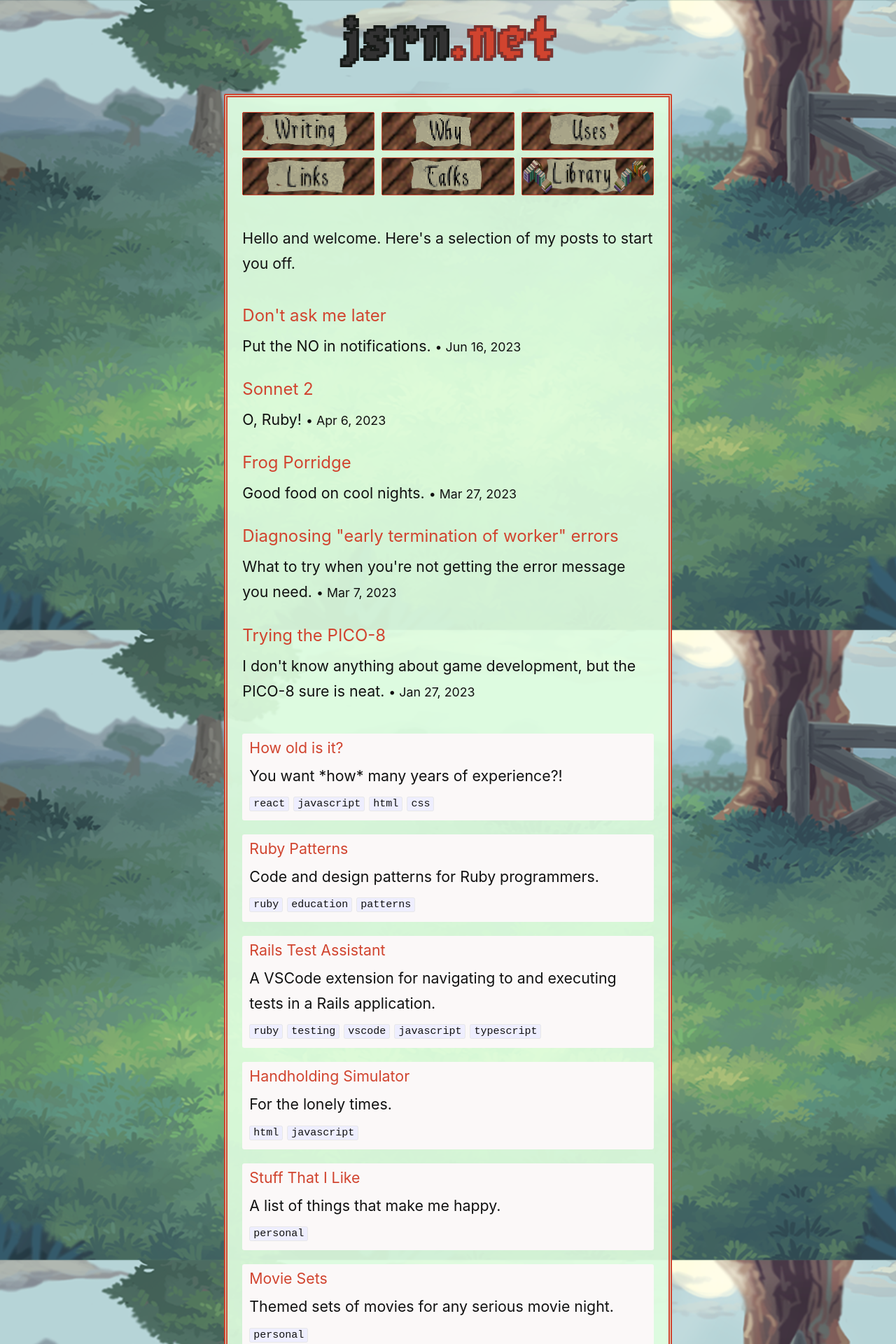
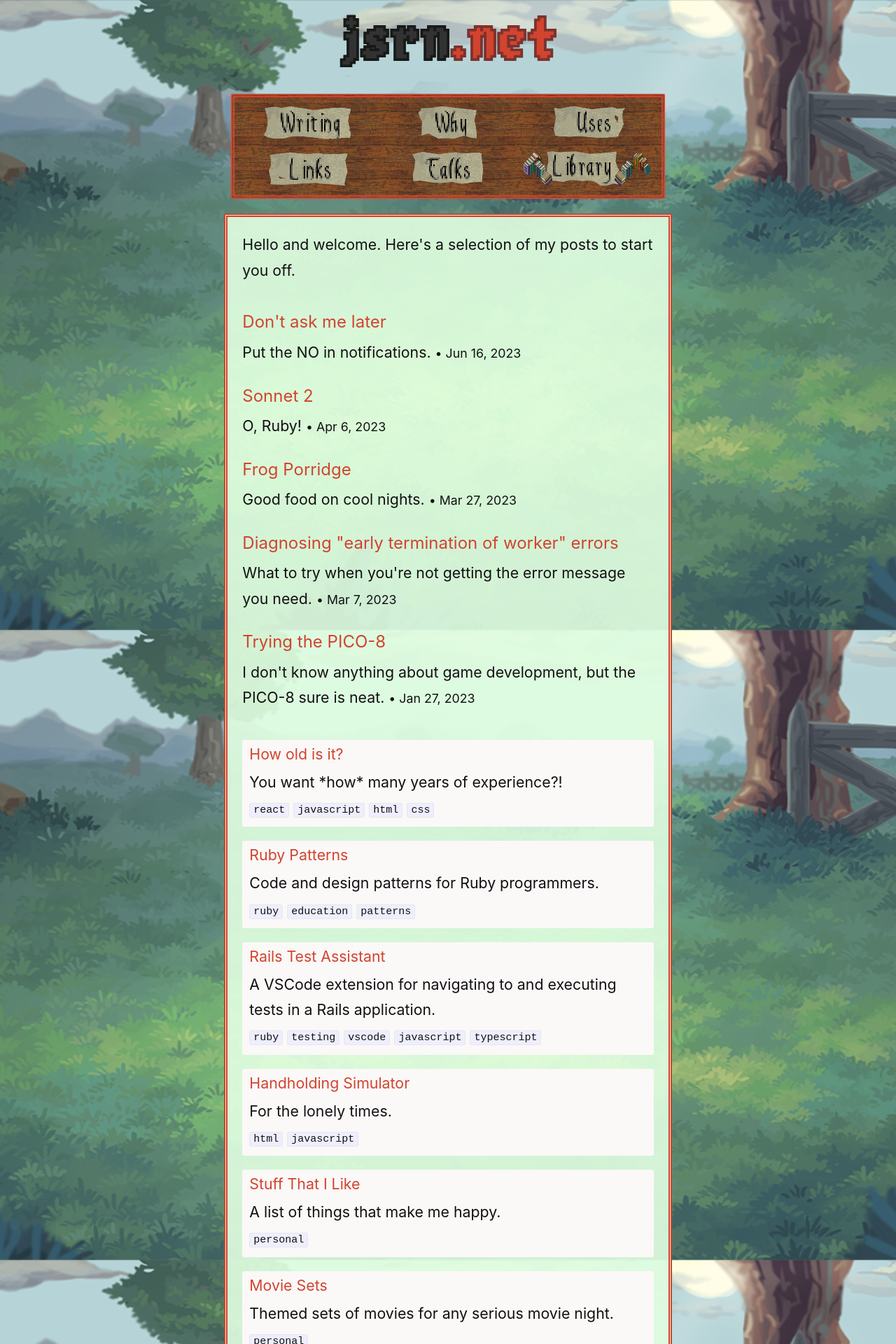
Before and after one commit to jsrn/jsrn.github.io, a Jekyll site: the page built from index.html, in a window 1280 px wide. Shown: the top 1920 px of the page at 70% size. Built offline with Jekyll 4.4.1, drawn with Linux system fonts in a browser that asks for light colours.

Commit message:
tinkered with menu

```diff
--- a/_layouts/default.html
+++ b/_layouts/default.html
@@ -12,6 +12,24 @@
       <img src="/assets/images/jsrnnet.png" alt="JSRN.NET" width="310" height="75" style="margin-bottom: 1rem;" class="jsrn-net-logo">
     </a>
 
+    <section class="link-box">
+      <div style="display: grid; grid-template-columns: 1fr 1fr 1fr; gap: 10px">
+        <!-- image text generated with https://deathgenerator.com/#stonekeep -->
+        <a href="/writing"
+          ><img src="assets/images/menu/writing.png" alt="Writing"
+        /></a>
+        <a href="/why"><img src="assets/images/menu/why.png" alt="Why" /></a>
+        <a href="/uses"><img src="assets/images/menu/uses.png" alt="Uses" /></a>
+        <a href="/links"><img src="assets/images/menu/links.png" alt="Links" /></a>
+        <a href="https://jsrn.net/talks"
+          ><img src="assets/images/menu/talks.png" alt="Talks"
+        /></a>
+        <a href="https://jsrn.net/library"
+          ><img src="assets/images/menu/library.png" alt="Library"
+        /></a>
+      </div>
+    </section>
+
     <div class="main-content-container">
         {{ content }}
     </div>
--- a/assets/main.scss
+++ b/assets/main.scss
@@ -132,27 +132,6 @@ img {
   margin-top: 0;
 }
 
-@media only screen and (min-device-width: 320px) and (max-device-width: 480px) {
-  .main-content-container {
-    width: calc(100vw - 20px);
-    margin: 0 10px;
-  }
-
-  header {
-    margin-top: 0;
-  }
-
-  header h1 {
-    margin: 0;
-  }
-
-  #lightbulb,
-  #lightpull,
-  header img {
-    display: none;
-  }
-}
-
 #lightbulb {
   height: 200px;
   position: fixed;
@@ -230,14 +209,20 @@ section {
 
 section.link-box {
   font-family: monospace;
+  // width: 500px;
+  max-width: calc(100vw - 20px);
+  margin: 0 auto 1em;
+  background: url("/assets/images/menu/wood-bg.jpg") repeat;
+  padding: 10px;
 
-  a.text-link {
-    @include orange-double-border;
+  > div {
+    justify-items: center;
+  }
 
-    display: inline-block;
-    padding: 5px;
-    background: darkseagreen;
-    text-align: center;
+  @include orange-double-border;
+
+  a:hover {
+    filter: brightness(110%);
   }
 }
 
@@ -253,3 +238,24 @@ div.webrings {
   margin-top: 2em;
   text-align: center;
 }
+
+@media only screen and (min-device-width: 320px) and (max-device-width: 480px) {
+  .main-content-container {
+    width: calc(100vw - 20px);
+    margin: 0 10px;
+  }
+
+  header {
+    margin-top: 0;
+  }
+
+  header h1 {
+    margin: 0;
+  }
+
+  #lightbulb,
+  #lightpull,
+  header img {
+    display: none;
+  }
+}
--- a/index.html
+++ b/index.html
@@ -1,24 +1,6 @@
 ---
 layout: page
 ---
-
-<section class="link-box">
-  <div style="display: grid; grid-template-columns: 1fr 1fr 1fr; gap: 10px">
-    <!-- image text generated with https://deathgenerator.com/#stonekeep -->
-    <a href="/writing"
-      ><img src="assets/images/menu/writing.png" alt="Writing"
-    /></a>
-    <a href="/why"><img src="assets/images/menu/why.png" alt="Why" /></a>
-    <a href="/uses"><img src="assets/images/menu/uses.png" alt="Uses" /></a>
-    <a href="/links"><img src="assets/images/menu/links.png" alt="Links" /></a>
-    <a href="https://jsrn.net/talks"
-      ><img src="assets/images/menu/talks.png" alt="Talks"
-    /></a>
-    <a href="https://jsrn.net/library"
-      ><img src="assets/images/menu/library.png" alt="Library"
-    /></a>
-  </div>
-</section>
 
 <section>
   <p>Hello and welcome. Here's a selection of my posts to start you off.</p>
```
Also changed, not shown: assets/images/menu/library.png, assets/images/menu/links.png, assets/images/menu/talks.png, assets/images/menu/uses.png, assets/images/menu/why.png, assets/images/menu/wood-bg.jpg (added), assets/images/menu/writing.png, 1 other file.
